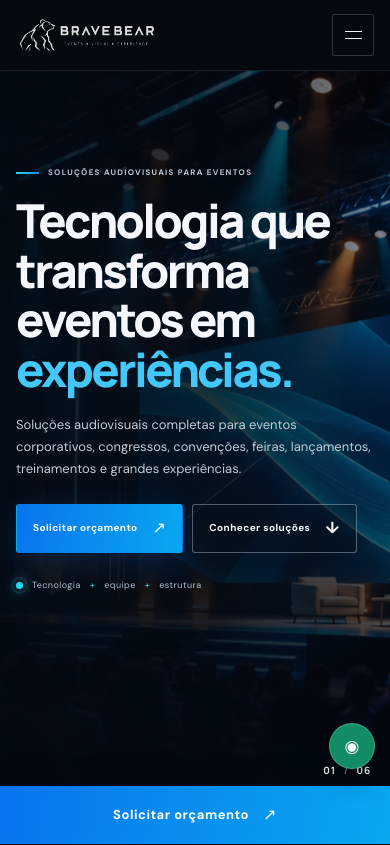
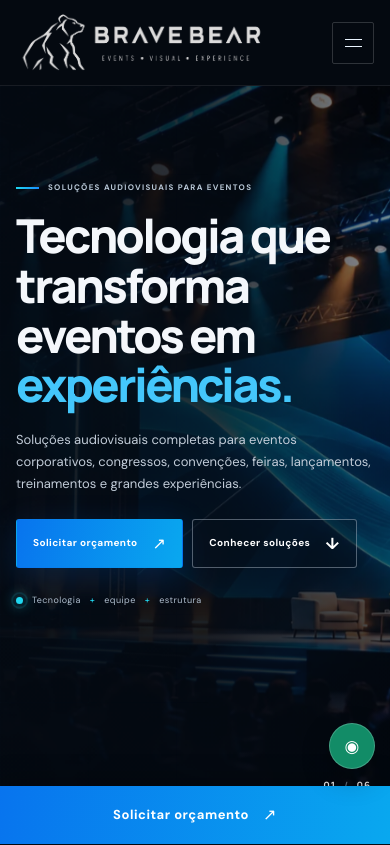
Before and after one commit to jhonicardoso/brave-bear-events, a plain HTML site: page index.html in a window 390 px wide. Shown: the top 845 px of the page. Drawn offline with Linux system fonts and the light colour scheme.

Commit message:
Match logo sizing across header and footer

```diff
--- a/styles.css
+++ b/styles.css
@@ -37,8 +37,7 @@ button, a { -webkit-tap-highlight-color: transparent; }
 .brand { display: inline-flex; align-items: center; gap: 10px; flex: 0 0 auto; }
 .brand img { height: auto; object-fit: contain; }
 .brand-lockup { gap: 0; }
-.header-inner .brand-lockup img { width: 204px; max-height: 90px; }
-.footer-brand .brand-lockup img { width: 270px; max-height: none; }
+.header-inner .brand-lockup img, .footer-brand .brand-lockup img { width: 204px; max-height: 90px; }
 .footer-cta i { color: var(--cyan); font-style: normal; }
 .main-nav { display: flex; align-items: center; gap: clamp(11px, 1.45vw, 22px); }
 .main-nav > a:not(.button) { color: #d4dce7; font-size: 11px; font-weight: 600; transition: color .2s ease; }
@@ -415,7 +414,7 @@ button, a { -webkit-tap-highlight-color: transparent; }
   .wrap { width: min(100% - 36px, 680px); }
   html { scroll-padding-top: 82px; }
   .header-inner { min-height: 70px; }
-  .header-inner .brand-lockup img { width: 144px; max-height: 66px; }
+  .header-inner .brand-lockup img, .footer-brand .brand-lockup img { width: min(255px, calc(100vw - 112px)); max-height: none; }
   .menu-toggle { display: flex; width: 42px; height: 42px; flex-direction: column; align-items: center; justify-content: center; gap: 6px; border: 1px solid rgba(255,255,255,.17); border-radius: 2px; color: #fff; background: transparent; cursor: pointer; }
   .menu-toggle span { width: 17px; height: 1px; background: #eaf5ff; transition: transform .2s ease; }
   .menu-toggle[aria-expanded="true"] span:first-child { transform: translateY(3.5px) rotate(45deg); }
```
